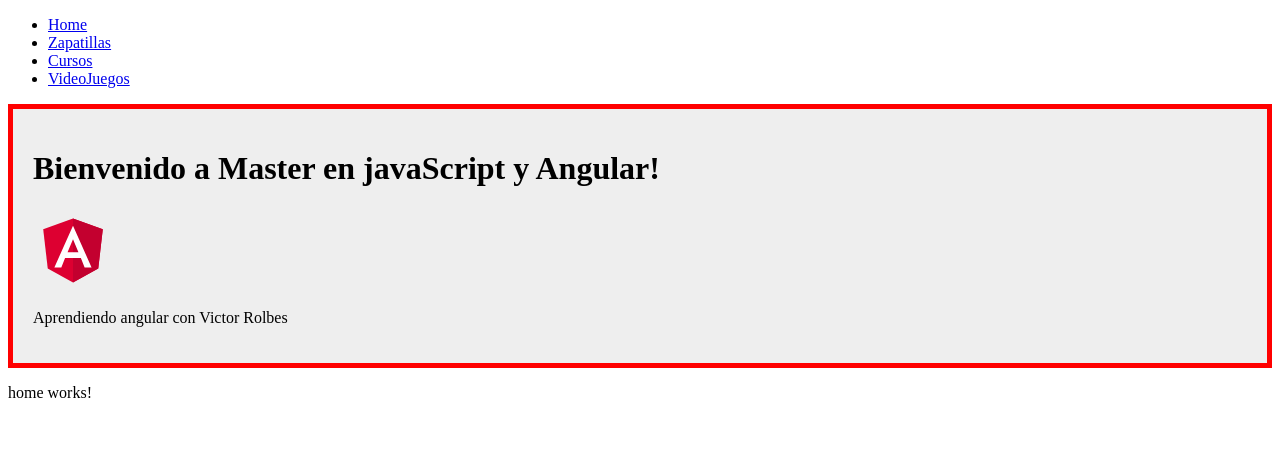
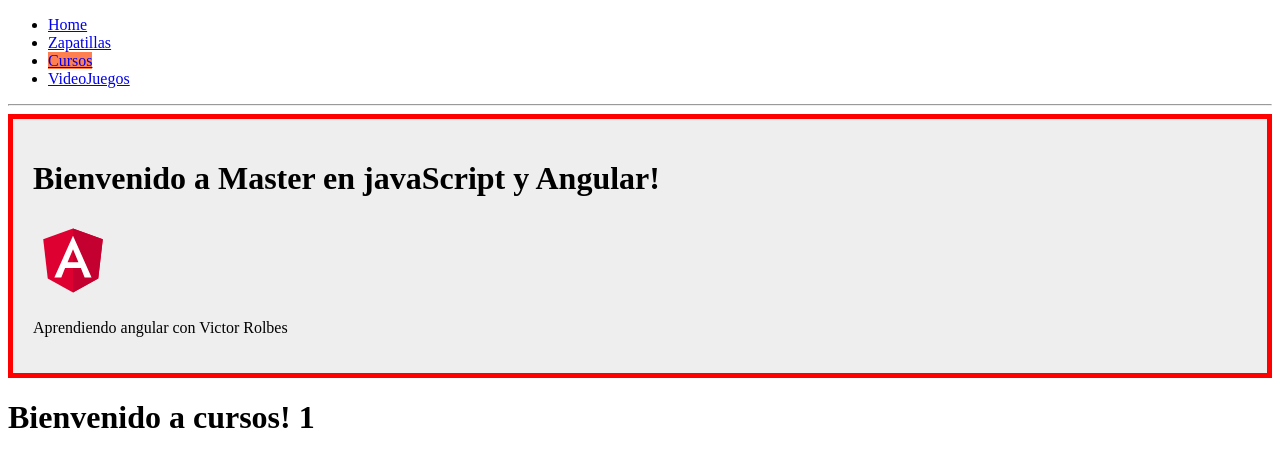
Before and after one commit to elkingutierrex/Udemy-MasterEnJavaScript-Angular-1, an Angular app: page /cursos/1 in a window 1280 px wide. Shown: the top 466 px of the page. Built offline with nearby package versions, Linux system fonts and the light colour scheme.

Commit message:
189 -  Parámetros por la Url

```diff
--- a/src/app/app.component.html
+++ b/src/app/app.component.html
@@ -1,13 +1,30 @@
 <!--The content below is only a placeholder and can be replaced.-->
 <nav>
-    <ul>
-      <li><a [routerLink]="['/']">Home</a></li>
-      <li><a [routerLink]="['/zapatillas']">Zapatillas</a></li>
-      <li><a [routerLink]="['/cursos']">Cursos </a></li>
-      <li><a [routerLink]="['/videojuego']">VideoJuegos</a></li>
-    </ul>
+  <ul>
+    <li><a [routerLink]="['/home']"
+           [routerLinkActive]="['active']">
+        Home</a>
+    </li>
+    <li><a [routerLink]="['/zapatillas']"
+           [routerLinkActive]="['active']">
+        Zapatillas
+      </a>
+    </li>
+    <li><a [routerLink]="['/cursos']"
+           [routerLinkActive]="['active']">
+        Cursos
+      </a>
+    </li>
+    <li><a [routerLink]="['/videojuego']"
+      [routerLinkActive]="['active']">
+        VideoJuegos
+      </a>
+    </li>
+  </ul>
 
-  </nav>
+<hr>
+
+</nav>
 <div [ngStyle]="{'background': config.fondo,
                   'padding':'20px',
                   'border':'5px solid black',
--- a/src/app/app.routing.ts
+++ b/src/app/app.routing.ts
@@ -12,9 +12,12 @@ import { from } from 'rxjs';
 //Array de rutas
 const appRoutes: Routes = [
   { path: '', component: HomeComponent },
+  { path: 'home', component: HomeComponent },
   { path: 'zapatillas', component: ZapatillasComponent },
   { path: 'videojuego', component: VideojuegoComponent },
   { path: 'cursos', component: CursosComponent },
+  { path: 'cursos/:nombre', component: CursosComponent },
+  { path: 'cursos/:nombre/:followers', component: CursosComponent },
   { path: '**', component: HomeComponent } // siempre es la última que se declara por que si no los demas componentes no entrarian
 ];
 
--- a/src/app/cursos/cursos.component.html
+++ b/src/app/cursos/cursos.component.html
@@ -1 +1,2 @@
-<p>cursos works!</p>
+<h1> Bienvenido a cursos! {{nombre}} </h1>
+<h2 *ngIf="followers > 0">Tus segidores son {{followers}} </h2>
--- a/src/app/cursos/cursos.component.ts
+++ b/src/app/cursos/cursos.component.ts
@@ -1,4 +1,5 @@
 import { Component, OnInit } from '@angular/core';
+import { Router, ActivatedRoute, Params } from '@angular/router'
 
 @Component({
   selector: 'cursos',
@@ -6,10 +7,24 @@ import { Component, OnInit } from '@angular/core';
   styleUrls: ['./cursos.component.css']
 })
 export class CursosComponent implements OnInit {
+  public nombre : string;
+  public followers: number;
 
-  constructor() { }
+  constructor(
+    private _route : ActivatedRoute,
+    private _router : Router
+  ) {
+  }
 
   ngOnInit() {
+
+    this._route.params.subscribe((params : Params) => {
+      this.nombre = params.nombre;
+      this.followers = +params.followers; // El '+' es para convertir el string en númerico de manera instantanea
+     console.log(this.nombre);
+    })
   }
 
+
+
 }
--- a/src/assets/styles.css
+++ b/src/assets/styles.css
@@ -10,3 +10,7 @@
 .subrayado{
   text-decoration: underline
 }
+
+.active{
+  background-color: coral
+}
```
